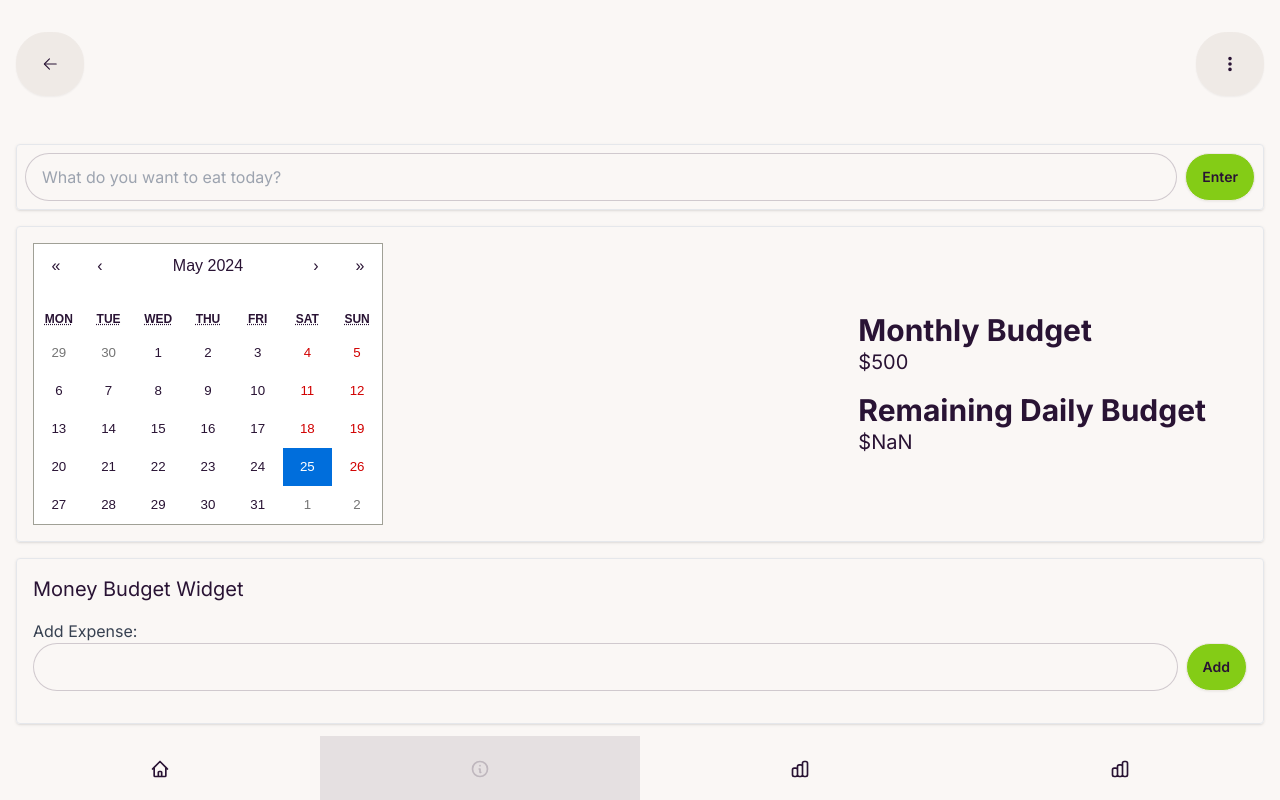
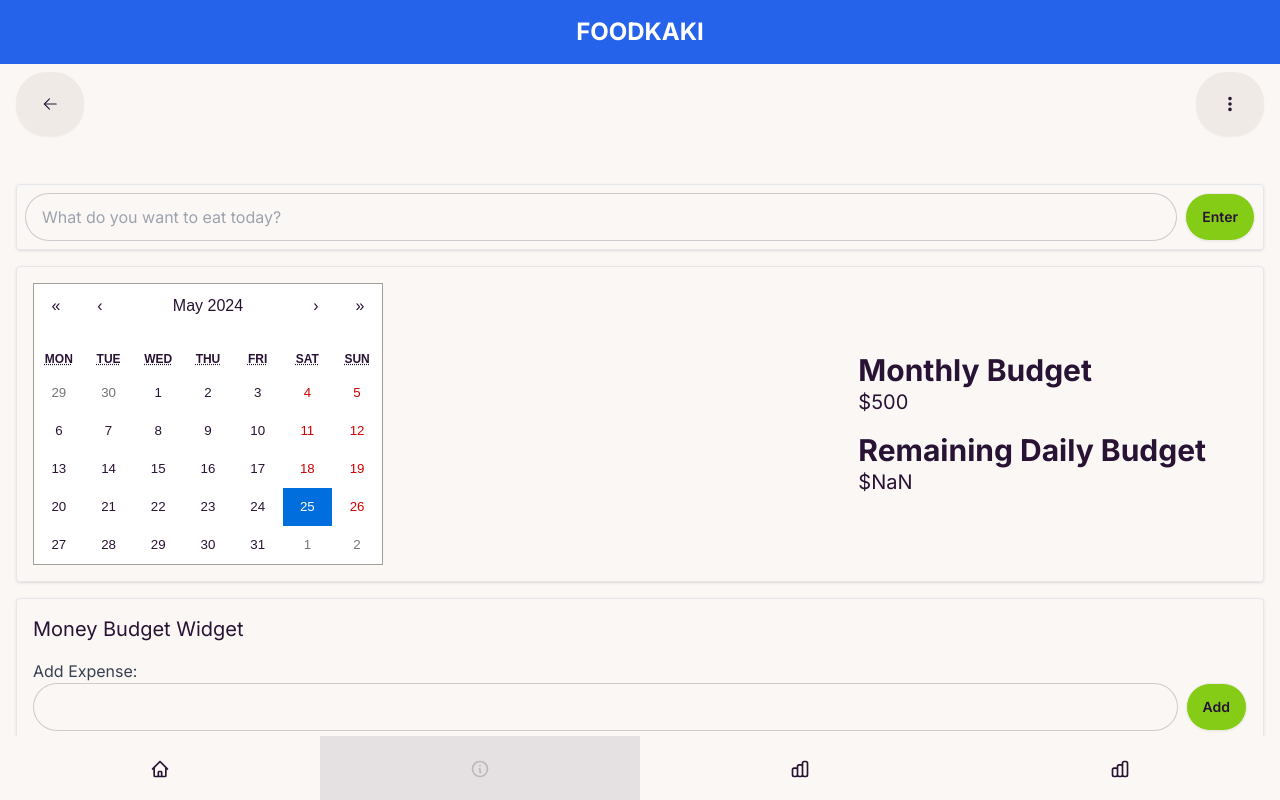
Before and after one commit to aader320/FoodKaki, a Next.js app: page / in a window 1280 px wide. Built offline with nearby package versions, Linux system fonts and the light colour scheme.

Commit message:
add banner

```diff
--- a/app/page.tsx
+++ b/app/page.tsx
@@ -12,17 +12,19 @@ export default function Home() {
 
   return (
     <div className="flex flex-col h-screen">
-        <div className='m-8'>
-      <BackHeader  />
-
-        </div>
+      <div className="bg-blue-600 text-white text-center py-4">
+        <h1 className="text-2xl font-bold">FOODKAKI</h1>
+      </div>
+      <div className="m-8 mt-2"> {/* Adjust margin-top here */}
+        <BackHeader />
+      </div>
       <main className="flex-grow overflow-auto mt-16 mb-16">
         <div className="container mx-auto p-4">
           <TextBoxWithButton />
           <div className="mt-4">
             <CalendarWidget />
           </div>
-          <div className="mt-4 ">
+          <div className="mt-4">
             <MoneyBudgetWidget />
           </div>
           {/* Add more content here */}
```
